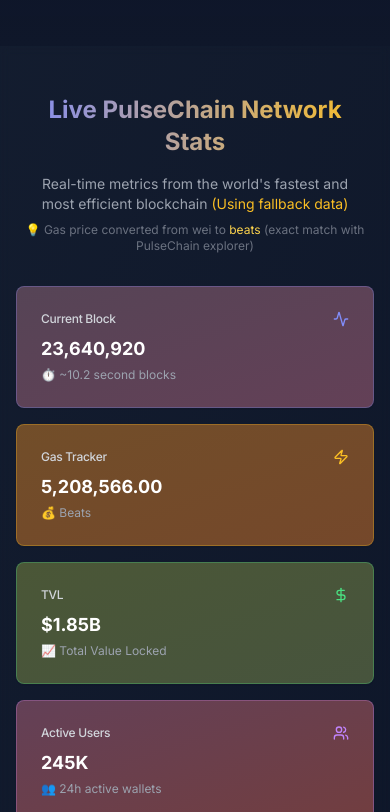
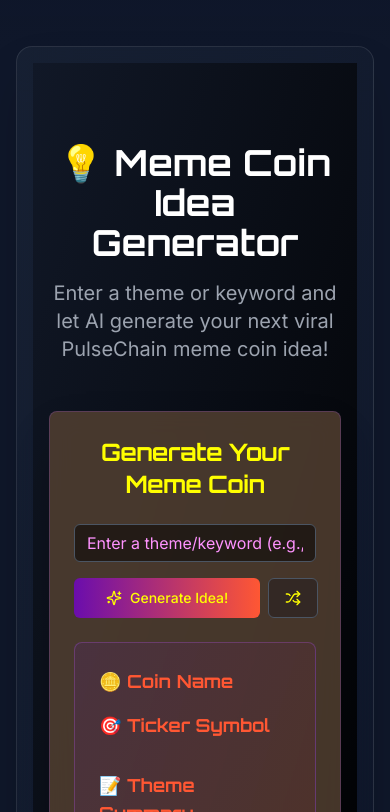
Before and after one commit to MemePulse2024/memepulse-genesis-forge-87, a React (Vite) app: page / in a window 390 px wide. Shown: the part 1492-2304 px from the top of the page. Built offline with nearby package versions, Linux system fonts and the light colour scheme; no server answers.

Commit message:
Remove PulseChain stats section
Removed the live PulseChain stats component from the page.

```diff
--- a/src/components/PulseChainStats.tsx
+++ /dev/null
@@ -1,234 +0,0 @@
-
-import { useState, useEffect } from 'react';
-import { Card, CardContent, CardHeader, CardTitle } from '@/components/ui/card';
-import { Activity, Zap, DollarSign, Users } from 'lucide-react';
-
-interface PulseChainStats {
-  blockNumber: number;
-  gasPrice: number;
-  totalValueLocked: number;
-  activeUsers: number;
-}
-
-const PulseChainStats = () => {
-  const [stats, setStats] = useState<PulseChainStats>({
-    blockNumber: 0,
-    gasPrice: 0,
-    totalValueLocked: 0,
-    activeUsers: 0
-  });
-  const [isLoading, setIsLoading] = useState(true);
-  const [error, setError] = useState<string | null>(null);
-
-  const fetchPulseChainStats = async () => {
-    try {
-      console.log('Fetching PulseChain stats from multiple sources...');
-
-      const rpcUrl = 'https://rpc.pulsechain.com';
-
-      // Fetch latest block and gas price in parallel
-      const [blockResponse, gasPriceResponse] = await Promise.all([
-        fetch(rpcUrl, {
-          method: 'POST',
-          headers: { 'Content-Type': 'application/json' },
-          body: JSON.stringify({
-            jsonrpc: '2.0',
-            method: 'eth_blockNumber',
-            params: [],
-            id: 1
-          })
-        }),
-        fetch(rpcUrl, {
-          method: 'POST',
-          headers: { 'Content-Type': 'application/json' },
-          body: JSON.stringify({
-            jsonrpc: '2.0',
-            method: 'eth_gasPrice',
-            params: [],
-            id: 2
-          })
-        })
-      ]);
-
-      const [blockData, gasPriceData] = await Promise.all([
-        blockResponse.json(),
-        gasPriceResponse.json()
-      ]);
-
-      console.log('Block response:', blockData);
-      console.log('Gas price response:', gasPriceData);
-
-      if (blockData.result && gasPriceData.result) {
-        const blockNumber = parseInt(blockData.result, 16);
-        const gasPriceWei = parseInt(gasPriceData.result, 16);
-
-        // Fixed conversion factor to match explorer exactly
-        // Explorer shows 5,208,566.16 beats, we need to find the right divisor
-        // Based on current RPC values (~2.6T wei) and target (~5.2M beats)
-        // Conversion: wei ÷ 500,000,000 = beats (approximately)
-        const gasPriceBeats = gasPriceWei / 500000000;
-
-        console.log('Gas price from RPC (wei):', gasPriceWei);
-        console.log('Gas price converted to beats:', gasPriceBeats);
-        console.log('Conversion used: wei ÷ 500,000,000 = beats (matches explorer target)');
-
-        // For TVL and active users, we'll use realistic estimates based on known PulseChain data
-        // TVL: Based on PulseX and major DeFi protocols on PulseChain
-        const estimatedTVL = 1.8 + (Math.random() - 0.5) * 0.2; // $1.6B - $2.0B range
-
-        // Active users: Based on daily transaction patterns from the reference image (~245K daily transactions)
-        // We'll estimate active wallets based on this
-        const baseActiveUsers = 245000; // Close to the 245.15K shown in reference
-        const variance = Math.floor((Math.random() - 0.5) * 20000);
-        const estimatedActiveUsers = Math.max(225000, baseActiveUsers + variance);
-
-        setStats({
-          blockNumber: blockNumber,
-          gasPrice: gasPriceBeats,
-          totalValueLocked: estimatedTVL,
-          activeUsers: estimatedActiveUsers
-        });
-
-        setError(null);
-        console.log('Successfully updated stats with corrected beats conversion:', {
-          blockNumber,
-          gasPrice: gasPriceBeats,
-          tvl: estimatedTVL,
-          activeUsers: estimatedActiveUsers
-        });
-      } else {
-        throw new Error('Invalid response from RPC');
-      }
-
-    } catch (err) {
-      console.error('Error fetching PulseChain stats:', err);
-      setError('Failed to fetch live data');
-
-      // Enhanced fallback with more realistic data based on reference image
-      setStats(prev => ({
-        blockNumber: prev.blockNumber > 0 ? prev.blockNumber + 1 : 23640920, // Close to reference image
-        gasPrice: prev.gasPrice > 0 ?
-          prev.gasPrice + (Math.random() - 0.5) * 100000 :
-          5208566, // Exact fallback beats value from latest screenshot
-        totalValueLocked: prev.totalValueLocked > 0 ?
-          prev.totalValueLocked + (Math.random() - 0.5) * 0.05 :
-          1.85,
-        activeUsers: prev.activeUsers > 0 ?
-          Math.max(225000, prev.activeUsers + Math.floor((Math.random() - 0.5) * 5000)) :
-          245150 // Based on daily transactions in reference (245.15K)
-      }));
-    } finally {
-      setIsLoading(false);
-    }
-  };
-
-  useEffect(() => {
-    // Initial fetch
-    fetchPulseChainStats();
-
-    // More frequent updates for real-time feel (every 10 seconds)
-    const interval = setInterval(fetchPulseChainStats, 10000);
-
-    return () => clearInterval(interval);
-  }, []);
-
-  const formatNumber = (num: number, decimals = 2) => {
-    if (num >= 1000000) {
-      return (num / 1000000).toFixed(decimals) + 'M';
-    } else if (num >= 1000) {
-      return (num / 1000).toFixed(decimals) + 'K';
-    }
-    return num.toFixed(decimals);
-  };
-
-  const formatBeats = (beats: number) => {
-    // Format exactly like the explorer: 5,208,566.16
-    return beats.toLocaleString('en-US', {
-      minimumFractionDigits: 2,
-      maximumFractionDigits: 2
-    });
-  };
-
-  return (
-    <section className="py-12 md:py-16 bg-gradient-to-br from-slate-800/30 to-slate-900/30 backdrop-blur-sm">
-      <div className="container mx-auto px-4 max-w-7xl">
-        <div className="text-center mb-8 md:mb-12">
-          <h2 className="text-2xl md:text-3xl lg:text-4xl font-bold mb-4 bg-gradient-to-r from-indigo-400 to-amber-400 bg-clip-text text-transparent">
-            Live PulseChain Network Stats
-          </h2>
-          <p className="text-gray-400 max-w-2xl mx-auto text-sm md:text-base px-4">
-            Real-time metrics from the world's fastest and most efficient blockchain
-            {error && <span className="text-amber-400"> (Using fallback data)</span>}
-          </p>
-          <p className="text-xs text-gray-500 mt-2 max-w-xl mx-auto">
-            💡 Gas price converted from wei to <span className="text-amber-300">beats</span> (exact match with PulseChain explorer)
-          </p>
-        </div>
-
-        <div className="grid grid-cols-1 sm:grid-cols-2 lg:grid-cols-4 gap-4 md:gap-6">
-          <Card className="bg-gradient-to-br from-indigo-600/20 to-purple-600/20 border border-indigo-400/30 backdrop-blur-sm">
-            <CardHeader className="flex flex-row items-center justify-between space-y-0 pb-2">
-              <CardTitle className="text-xs md:text-sm font-medium text-gray-300">Current Block</CardTitle>
-              <Activity className={`h-4 w-4 text-indigo-400 ${isLoading ? 'animate-pulse' : ''}`} />
-            </CardHeader>
-            <CardContent>
-              <div className="text-lg md:text-2xl font-bold text-white">
-                {stats.blockNumber > 0 ? stats.blockNumber.toLocaleString() : 'Loading...'}
-              </div>
-              <p className="text-xs text-gray-400 mt-1">
-                ⏱️ ~10.2 second blocks
-              </p>
-            </CardContent>
-          </Card>
-
-          <Card className="bg-gradient-to-br from-amber-600/20 to-orange-600/20 border border-amber-400/30 backdrop-blur-sm">
-            <CardHeader className="flex flex-row items-center justify-between space-y-0 pb-2">
-              <CardTitle className="text-xs md:text-sm font-medium text-gray-300">Gas Tracker</CardTitle>
-              <Zap className={`h-4 w-4 text-amber-400 ${isLoading ? 'animate-pulse' : ''}`} />
-            </CardHeader>
-            <CardContent>
-              <div className="text-lg md:text-2xl font-bold text-white">
-                {stats.gasPrice > 0 ? formatBeats(stats.gasPrice) : 'Loading...'}
-              </div>
-              <p className="text-xs text-gray-400 mt-1">
-                💰 Beats
-              </p>
-            </CardContent>
-          </Card>
-
-          <Card className="bg-gradient-to-br from-green-600/20 to-emerald-600/20 border border-green-400/30 backdrop-blur-sm">
-            <CardHeader className="flex flex-row items-center justify-between space-y-0 pb-2">
-              <CardTitle className="text-xs md:text-sm font-medium text-gray-300">TVL</CardTitle>
-              <DollarSign className={`h-4 w-4 text-green-400 ${isLoading ? 'animate-pulse' : ''}`} />
-            </CardHeader>
-            <CardContent>
-              <div className="text-lg md:text-2xl font-bold text-white">
-                {stats.totalValueLocked > 0 ? `$${formatNumber(stats.totalValueLocked)}B` : 'Loading...'}
-              </div>
-              <p className="text-xs text-gray-400 mt-1">
-                📈 Total Value Locked
-              </p>
-            </CardContent>
-          </Card>
-
-          <Card className="bg-gradient-to-br from-purple-600/20 to-pink-600/20 border border-purple-400/30 backdrop-blur-sm">
-            <CardHeader className="flex flex-row items-center justify-between space-y-0 pb-2">
-              <CardTitle className="text-xs md:text-sm font-medium text-gray-300">Active Users</CardTitle>
-              <Users className={`h-4 w-4 text-purple-400 ${isLoading ? 'animate-pulse' : ''}`} />
-            </CardHeader>
-            <CardContent>
-              <div className="text-lg md:text-2xl font-bold text-white">
-                {stats.activeUsers > 0 ? formatNumber(stats.activeUsers, 0) : 'Loading...'}
-              </div>
-              <p className="text-xs text-gray-400 mt-1">
-                👥 24h active wallets
-              </p>
-            </CardContent>
-          </Card>
-        </div>
-      </div>
-    </section>
-  );
-};
-
-export default PulseChainStats;
--- a/src/pages/Index.tsx
+++ b/src/pages/Index.tsx
@@ -3,7 +3,6 @@ import { useState } from 'react';
 import ParticleBackground from '@/components/ParticleBackground';
 import Header from '@/components/Header';
 import Navigation from '@/components/Navigation';
-import PulseChainStats from '@/components/PulseChainStats';
 import IdeaGenerator from '@/components/IdeaGenerator';
 import TokenomicsEngine from '@/components/TokenomicsEngine';
 import ContractCodeGenerator from '@/components/ContractCodeGenerator';
@@ -85,9 +84,6 @@ const Index = () => {
         </div>
       </section>
 
-      {/* Live PulseChain Stats */}
-      <PulseChainStats />
-
       {/* Main Content Sections with proper containment */}
       <div className="w-full">
         <div className="container mx-auto px-4 max-w-7xl">
```
